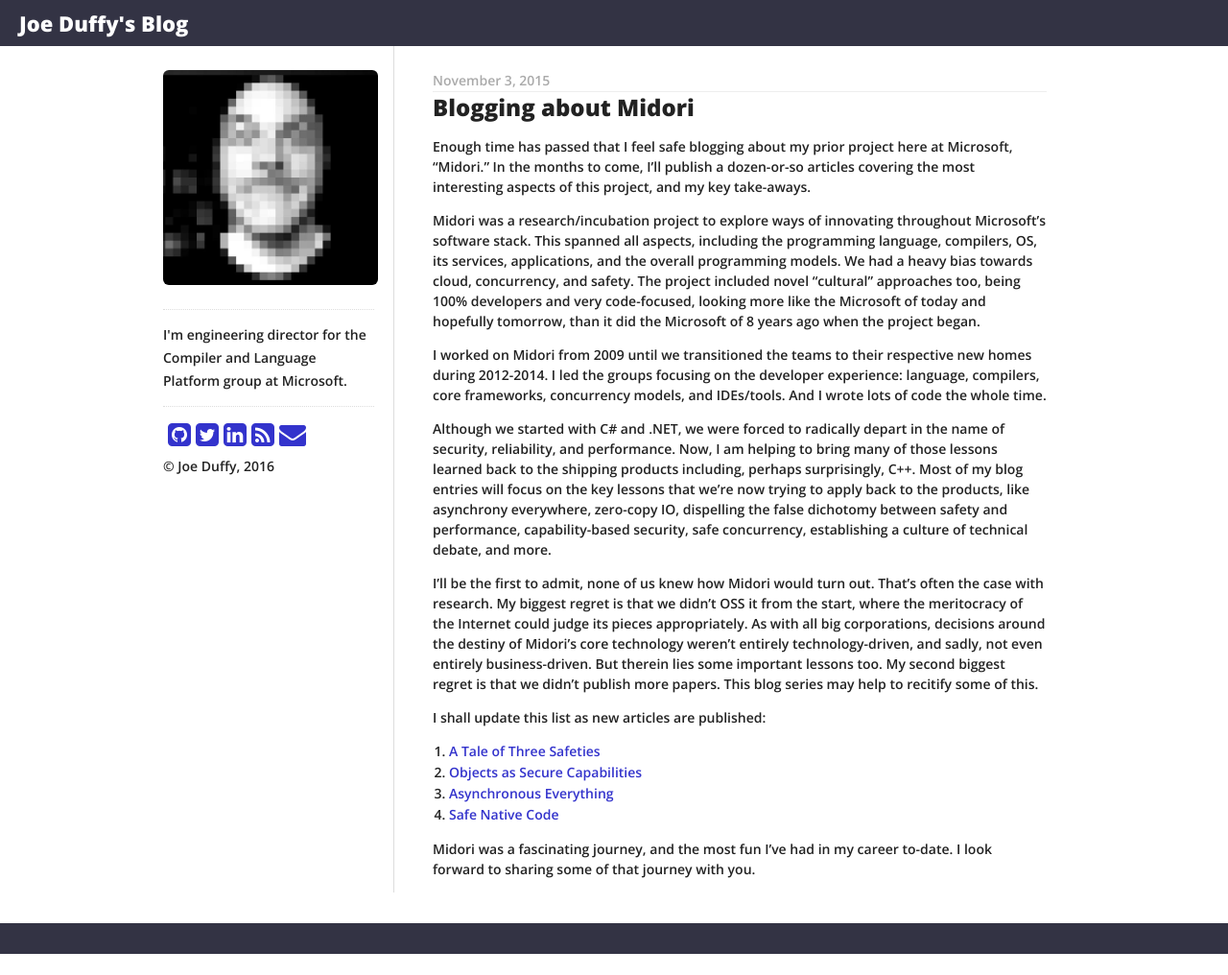
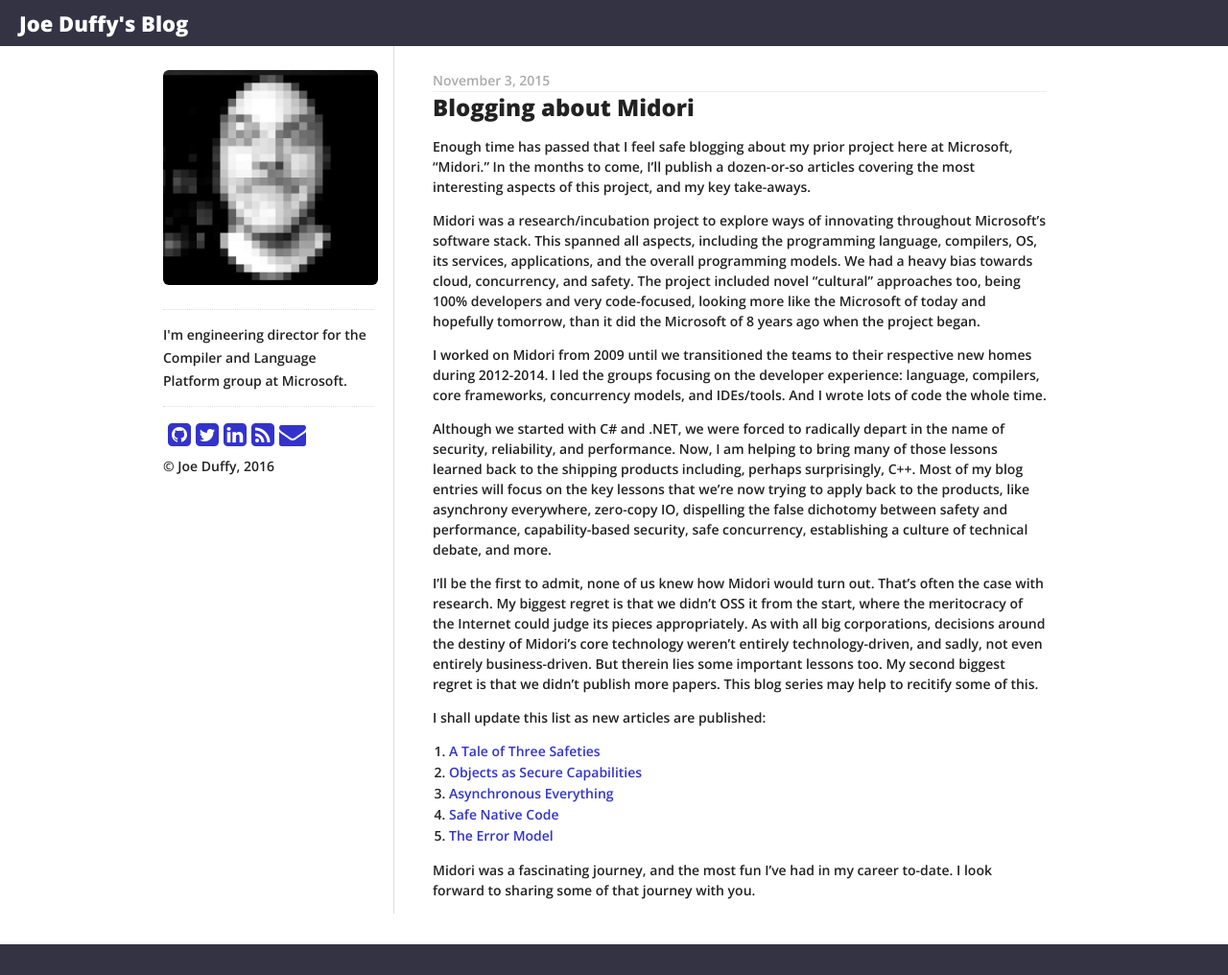
Before and after one commit to joeduffy/joeduffy.github.io, a Jekyll site: the page built from _posts/2015-11-03-blogging-about-midori.md, in a window 1280 px wide. Shown: the whole page at 96% size. Built offline with Jekyll 4.4.1, drawn with Linux system fonts in a browser that asks for light colours; nearby versions of some CDN libraries; comment, search, counter and statistics services are not loaded; before the commit the page ends 994 px from its top, so only the background shows below that.

Commit message:
Add a forward link from Midori to The Error Model

```diff
--- a/_posts/2015-11-03-blogging-about-midori.md
+++ b/_posts/2015-11-03-blogging-about-midori.md
@@ -54,6 +54,7 @@
 2. [Objects as Secure Capabilities](/2015/11/10/objects-as-secure-capabilities/)
 3. [Asynchronous Everything](/2015/11/19/asynchronous-everything/)
 4. [Safe Native Code](/2015/12/19/safe-native-code)
+5. [The Error Model](2016/02/07/the-error-model)
 
 Midori was a fascinating journey, and the most fun I've had in my career
 to-date.  I look forward to sharing some of that journey with you.
```
